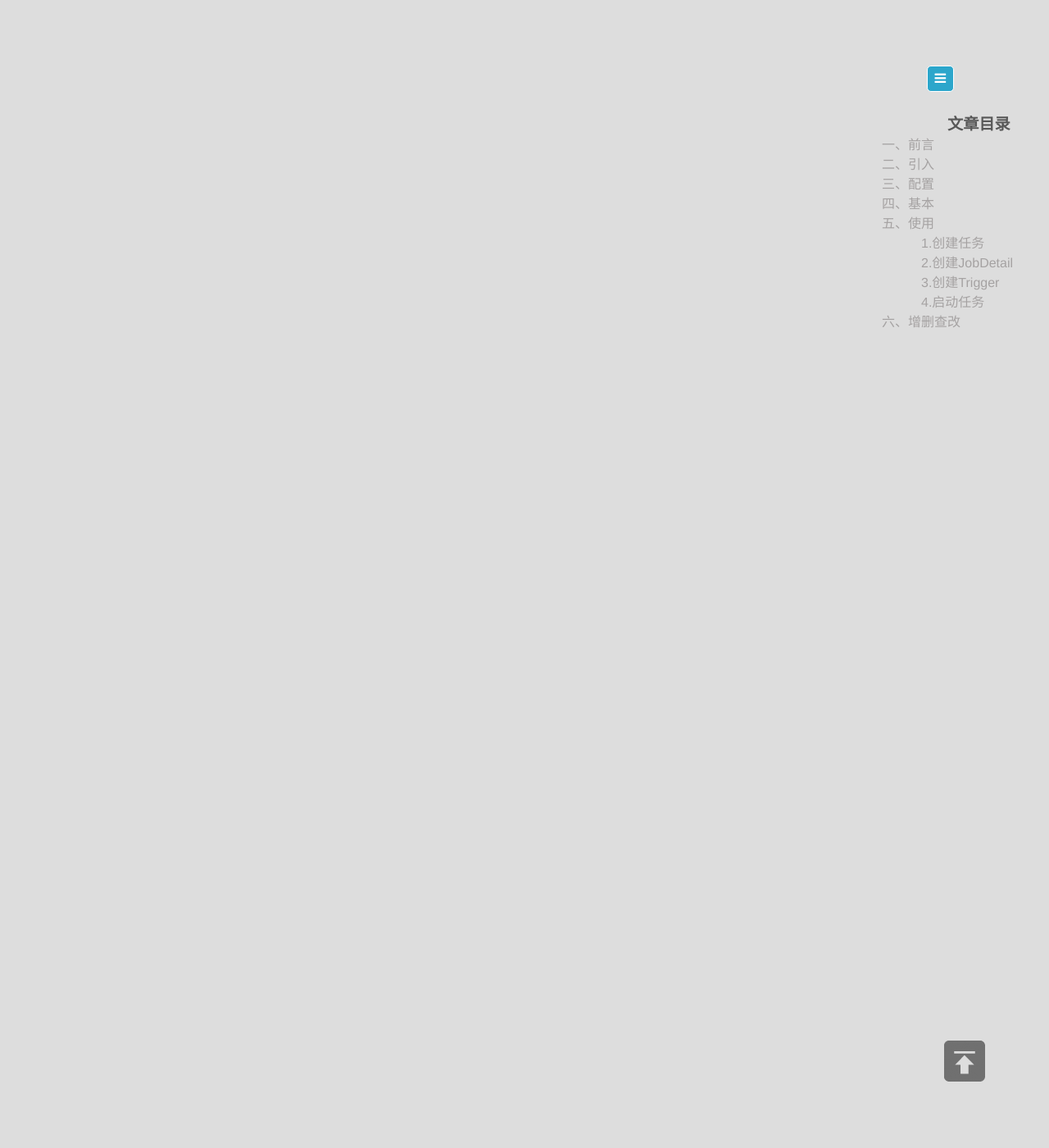
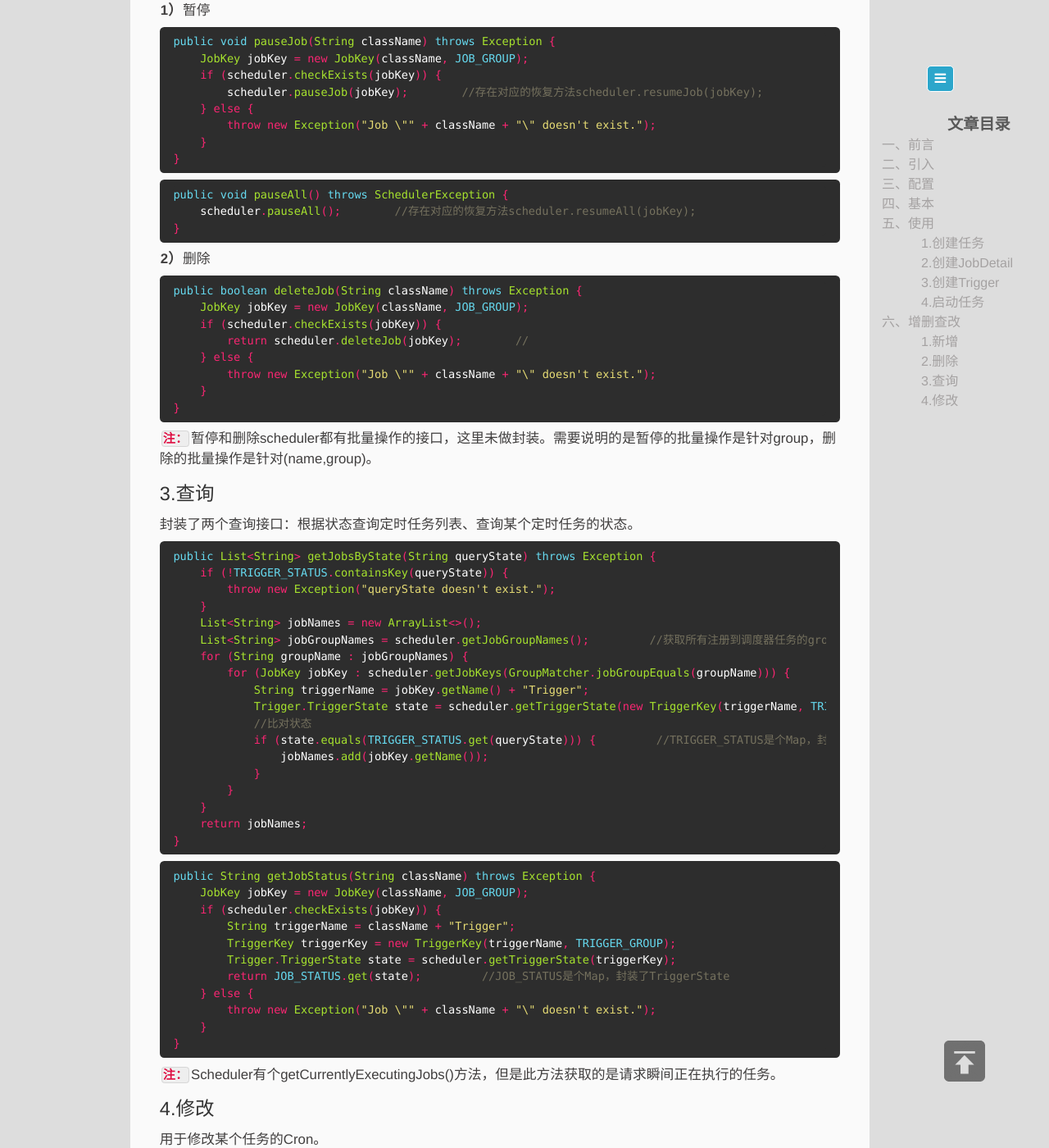
Before and after one commit to memorate/memorate.github.io, a Jekyll site: the page built from _posts/2020-05-28-quartz.md, in a window 1280 px wide and 1400 px high, scrolled down 3798 px. Shown: the whole window at 82% size. Built offline with Jekyll 4.4.1, drawn with Linux system fonts in a browser that asks for light colours; some of the changed text lies outside the part shown.

Commit message:
完善20200528

````diff
--- a/_posts/2020-05-28-quartz.md
+++ b/_posts/2020-05-28-quartz.md
@@ -52,11 +52,11 @@ spring:
 Quartz中有三个基本"组件"，由它们共同来定义、运行一个定时任务：
 　— **JobDetail**，定时任务中的**“任务”**；
 　— **Trigger**，定时任务中的**“定时”**；
-　— **Scheduler**，定时任务的**调度器**；
+　— **Scheduler**，定时任务的**调度器**(组装器)；
 ## 五、使用
 #### 1.创建任务
-**1）**在Quartz中创建的所有任务都要实现**Job**接口，但是在SpringBoot中所有的任务只要继承**QuartzJobBean**类即可。
-**2）**QuartzJobBean是一个抽象类，实现了Quartz的Job接口，实际上它是将Job中的execute()方法包装成了executeInternal()。
+**1）**在Quartz中创建的所有定时任务都要实现**Job**接口，但是在SpringBoot中所有的定时任务只要继承**QuartzJobBean**类即可。
+**2）**QuartzJobBean是一个抽象类，实现了Quartz的Job接口。
 **2）**与Thread的run()方法类似，定时任务的具体实现写在**executeInternal()**方法中。
 **3）**每创建一个新的定时任务，都需要新建一个Java类并继承QuartzJobBean、实现executeInternal()。
 ```java
@@ -106,17 +106,136 @@ SimpleTrigger simpleTrigger = TriggerBuilder.newTrigger()
 CronScheduleBuilder scheduleBuilder = CronScheduleBuilder.cronSchedule("0/5 * * * * ?");    //Cron表达式，每5秒执行一次
 CronTrigger cronTrigger = TriggerBuilder.newTrigger()
                                     .withIdentity("CronJob", "AnchorTriggers")    //(name, group)唯一标识一个Trigger
-                                    .startNow()
+                                    .startNow()                         //调用scheduler.scheduleJob()后立即开始执行定时任务
                                     .withSchedule(scheduleBuilder)      //不同的scheduleBuilder
                                     .build();
 ```
 #### 4.启动任务
 ```java
 @Resource
-private Scheduler scheduler;          //SpringBoot会根据我们上文的配置自动注入Scheduler
+private Scheduler scheduler;          //SpringBoot会根据我们上文的配置自动装载Scheduler，直接注入即可使用
 
-scheduler.scheduleJob(simpleJob, simpleTrigger);
-//或scheduler.scheduleJob(simpleJob, cronTrigger);
+
+public void start() {
+    //或scheduler.scheduleJob(simpleJob, cronTrigger);
+    scheduler.scheduleJob(simpleJob, simpleTrigger);
+}
 ```
-`注：`一个Job只能绑定一个Trigger。同一个Job不能用两个Trigger去触发，同一个Trigger也不能去触发两个Job。
+`注：`
+**1）**一个Job**只能**绑定一个Trigger。同一个Job**不能**用两个Trigger去触发，同一个Trigger也**不能**去触发两个Job。
+**2）**创建并启动一个定时任务的正常**流程**是：创建任务类 ——> 创建JobDetail ——> 创建Trigger ——> scheduler启动任务
 ## 六、增删查改
+增删查改都是基于Scheduler提供方法的二次封装。
+#### 1.新增
+由于SimpleTrigger的局限性，这里只封装了CronTrigger的新增方法。
+```java
+/**
+ *  className是任务类的类名，cronExpression是Cron表达式
+ */
+public Date addAndStartCronJob(String className, String cronExpression) throws Exception {
+    Class clazz = null;
+    try {
+        //用于校验类是否存在并实例化该的任务类
+        String entireClassName = JOB_PACKAGE + "." + className;
+        clazz = Class.forName(entireClassName);
+    } catch (ClassNotFoundException e) {
+        throw new Exception("Class \"" + className + "\" doesn't exist.");
+    }
+    //将类名作为Quartz的任务名，“类名 + Trigger”作为Trigger名
+    JobDetail jobDetail = JobBuilder.newJob(clazz).withIdentity(className, JOB_GROUP).storeDurably().build();
+    CronTrigger trigger = TriggerBuilder.newTrigger()
+                .withIdentity(className + "Trigger", TRIGGER_GROUP)
+                .startNow()
+                .withSchedule(CronScheduleBuilder.cronSchedule(cronExpression))
+                .build();
+    return scheduler.scheduleJob(jobDetail, trigger);        //新增并启动
+    }
+```
+`注：`JOB_PACKAGE、JOB_GROUP、TRIGGER_GROUP是三个String常量，JOB_PACKAGE是任务类所在包的包名。
+#### 2.删除
+这里删除分为两类：**暂停**和**删除**。
+**1）**暂停
+```java
+public void pauseJob(String className) throws Exception {
+    JobKey jobKey = new JobKey(className, JOB_GROUP);
+    if (scheduler.checkExists(jobKey)) {
+        scheduler.pauseJob(jobKey);        //存在对应的恢复方法scheduler.resumeJob(jobKey);
+    } else {
+        throw new Exception("Job \"" + className + "\" doesn't exist.");
+    }
+}
+```
+```java
+public void pauseAll() throws SchedulerException {
+    scheduler.pauseAll();        //存在对应的恢复方法scheduler.resumeAll(jobKey);
+}
+```
+**2）**删除
+```java
+public boolean deleteJob(String className) throws Exception {
+    JobKey jobKey = new JobKey(className, JOB_GROUP);
+    if (scheduler.checkExists(jobKey)) {
+        return scheduler.deleteJob(jobKey);        //
+    } else {
+        throw new Exception("Job \"" + className + "\" doesn't exist.");
+    }
+}
+```
+`注：`暂停和删除scheduler都有批量操作的接口，这里未做封装。需要说明的是暂停的批量操作是针对group，删除的批量操作是针对(name,group)。
+#### 3.查询
+封装了两个查询接口：根据状态查询定时任务列表、查询某个定时任务的状态。
+```java
+public List<String> getJobsByState(String queryState) throws Exception {
+    if (!TRIGGER_STATUS.containsKey(queryState)) {
+        throw new Exception("queryState doesn't exist.");
+    }
+    List<String> jobNames = new ArrayList<>();
+    List<String> jobGroupNames = scheduler.getJobGroupNames();         //获取所有注册到调度器任务的group
+    for (String groupName : jobGroupNames) {
+        for (JobKey jobKey : scheduler.getJobKeys(GroupMatcher.jobGroupEquals(groupName))) {        //获取每个group下的所有任务
+            String triggerName = jobKey.getName() + "Trigger";
+            Trigger.TriggerState state = scheduler.getTriggerState(new TriggerKey(triggerName, TRIGGER_GROUP));    //获取当前任务的执行状态
+            //比对状态
+            if (state.equals(TRIGGER_STATUS.get(queryState))) {         //TRIGGER_STATUS是个Map，封装了TriggerState
+                jobNames.add(jobKey.getName());
+            }
+        }
+    }
+    return jobNames;
+}
+```
+```java
+public String getJobStatus(String className) throws Exception {
+    JobKey jobKey = new JobKey(className, JOB_GROUP);
+    if (scheduler.checkExists(jobKey)) {
+        String triggerName = className + "Trigger";
+        TriggerKey triggerKey = new TriggerKey(triggerName, TRIGGER_GROUP);
+        Trigger.TriggerState state = scheduler.getTriggerState(triggerKey);
+        return JOB_STATUS.get(state);         //JOB_STATUS是个Map，封装了TriggerState
+    } else {
+        throw new Exception("Job \"" + className + "\" doesn't exist.");
+    }
+}
+```
+`注：`Scheduler有个getCurrentlyExecutingJobs()方法，但是此方法获取的是请求瞬间正在执行的任务。
+#### 4.修改
+用于修改某个任务的Cron。
+```java
+public Date modifyJobCron(String className, String cronExpression) throws Exception {
+    try {
+        //用于校验改任务的实现类是否存在
+           String entireClassName = JOB_PACKAGE + "." + className;
+           Class clazz = Class.forName(entireClassName);
+    } catch (ClassNotFoundException e) {
+        throw new Exception("Class \"" + className + "\" doesn't exist.");
+    }
+    String triggerName = className + "Trigger";
+    TriggerKey triggerKey = new TriggerKey(triggerName, TRIGGER_GROUP);
+    CronTrigger trigger = TriggerBuilder.newTrigger()
+                .withIdentity(triggerKey)
+                .startNow()
+                .withSchedule(CronScheduleBuilder.cronSchedule(cronExpression))
+                .build();
+    return scheduler.rescheduleJob(triggerKey, trigger);           //更新并立即执行任务
+}
+```
````
